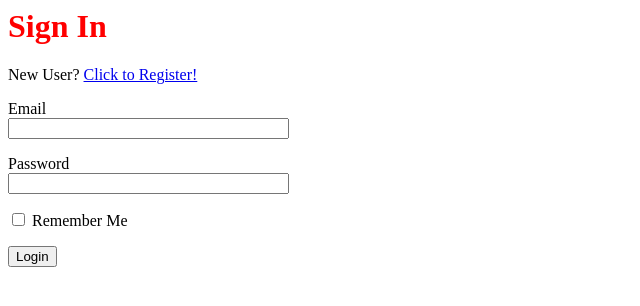
After one commit to nickswaya/Todos, a Flask app: page /login in a window 1280 px wide. The commit adds this page. Shown: the top 306 px of the page, without its empty margins (0-640 px from the left). Run offline with Flask 2, Linux system fonts and the light colour scheme.

Commit message:
added password login and logout

```diff
--- a/app.py
+++ b/app.py
@@ -1,12 +1,12 @@
 from os import environ # this line should go at the top of your file
 
-from flask import Flask, render_template, request, redirect, url_for
+from flask import Flask, render_template, request, redirect, url_for, flash
 from flask_wtf import FlaskForm
 from wtforms import StringField, SubmitField, TextAreaField, RadioField, PasswordField, BooleanField
 from wtforms.validators import DataRequired, Email, EqualTo
 from flask_sqlalchemy import SQLAlchemy
 from werkzeug.security import generate_password_hash, check_password_hash
-from flask_login import UserMixin, LoginManager, login_required, login_user, current_user
+from flask_login import UserMixin, LoginManager, login_required, login_user, current_user, logout_user
 
 FLASK_APP = Flask(__name__)
 FLASK_APP.config['SECRET_KEY'] = 'mysecret'
@@ -15,7 +15,8 @@ FLASK_APP.config['SQLALCHEMY_TRACK_MODIFICATIONS'] = False
 
 db = SQLAlchemy(FLASK_APP)
 db.create_all()
-
+login_manager = LoginManager()
+login_manager.init_app(FLASK_APP)
 
 
 class Todo(db.Model):
@@ -37,18 +38,21 @@ def remove_item(id):
 
 @FLASK_APP.route('/', methods= ['GET','POST'])
 def index():
+    flash(message='Created')
     if 'todo' in request.form:
         db.session.add(Todo(todo_text = request.form['todo']))
         db.session.commit()
         return redirect('/')
-    return render_template('index.html', todos=Todo.query.all(), template_form = TodoForm())
+    return render_template('index.html', todos=Todo.query.all(), template_form = TodoForm(), form=LoginForm())
 
 @FLASK_APP.route('/register', methods=['GET', 'POST'])
 def register():
   form = RegistrationForm()
   if form.validate_on_submit():
-
-    db.session.add(User(username=form.username.data, email=form.email.data))
+    flash(message='Created')
+    user = User(username=form.username.data, email=form.email.data)
+    user.set_password(form.password.data)
+    db.session.add(user)
     db.session.commit()
   return render_template('register.html', form=form)
 
@@ -57,6 +61,7 @@ class User(UserMixin, db.Model):
   username = db.Column(db.String(64), index=True, unique=True)
   email = db.Column(db.String(120), index=True, unique=True)
   password_hash = db.Column(db.String(128))
+
   def __repr__(self):
     return '<User {}>'.format(self.username)
 
@@ -73,8 +78,38 @@ class RegistrationForm(FlaskForm):
   password = PasswordField('Password', validators=[DataRequired()])
   password2 = PasswordField('Repeat Password', validators=[DataRequired(), EqualTo('password')])
   submit = SubmitField('Register')
+class LoginForm(FlaskForm):
+  email = StringField('Email', validators=[DataRequired()])
+  password = PasswordField('Password', validators=[DataRequired()])
+  remember = BooleanField('Remember Me')
+  submit = SubmitField('Login')
+
+@login_manager.user_loader
+def load_user(user_id):
+  return User.query.get(int(user_id))
+
 
 @FLASK_APP.route('/userlist', methods=['GET', 'POST'])
+@login_required
 def UserList():
     current_users = User.query.all()
     return render_template('userlist.html', current_users = current_users)
+
+
+@FLASK_APP.route('/login', methods=['GET','POST'])
+def login():
+  form = LoginForm()
+  if form.validate_on_submit():
+    user = User.query.filter_by(email=form.email.data).first()
+    if user and user.check_password(form.password.data):
+      login_user(user, remember=form.remember.data)
+      next_page = request.args.get('next')
+      return redirect(next_page) if next_page else redirect(url_for('index'))
+    else:
+      return redirect(url_for('login', form=form))
+  return render_template('login.html', form=form)
+
+@FLASK_APP.route("/logout")
+def logout():
+    logout_user()
+    return redirect('/')
--- /dev/null
+++ b/templates/login.html
@@ -0,0 +1,21 @@
+<h1 style="color:red">Sign In</h1>
+    <p>New User? <a href="{{ url_for('register') }}">Click to Register!</a></p>
+    <form action="" method='POST', name ='login'>
+        {{ form.hidden_tag() }}
+        <p>
+            {{ form.email.label }}<br>
+            {{ form.email(size=32) }}<br>
+            {% for error in form.email.errors %}
+            <span style="color: red;">[{{ error }}]</span>
+            {% endfor %}
+        </p>
+        <p>
+            {{ form.password.label }}<br>
+            {{ form.password(size=32) }}<br>
+            {% for error in form.password.errors %}
+            <span style="color: red;">[{{ error }}]</span>
+            {% endfor %}
+        </p>
+        <p>{{ form.remember() }} {{ form.remember.label }}</p>
+        <p>{{ form.submit() }}</p>
+    </form>
--- a/templates/userlist.html
+++ b/templates/userlist.html
@@ -4,6 +4,6 @@
   <br>
   <body>
     {% for user in current_users %}
-       <ul>{{ user.username }}::{{user.email }}</ul>
+       <ul>{{ user.username }}::{{user.email }}::{{ user.password }}::{{user.password_hash }}</ul>
     {% endfor %}
   </body>
```
Also changed, not shown: templates/index.html (+31 -1 lines), myDB.db.
